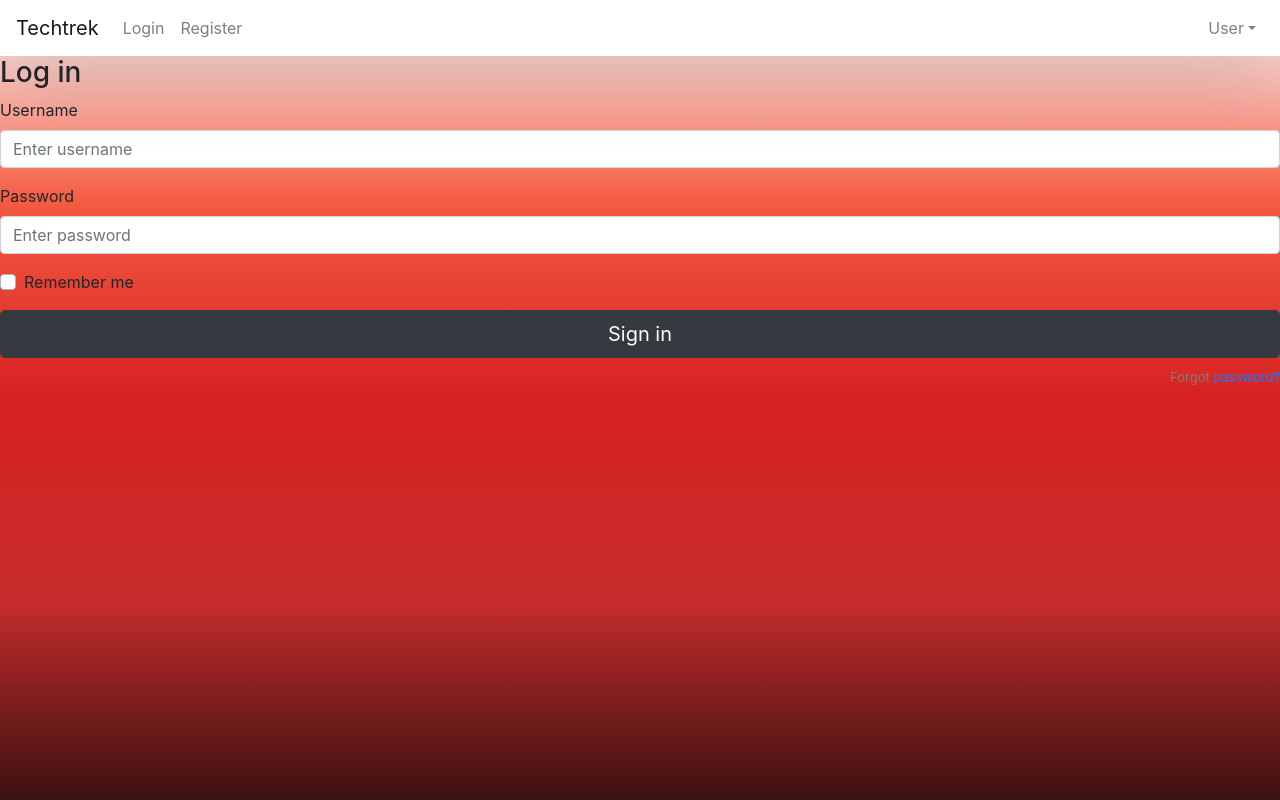
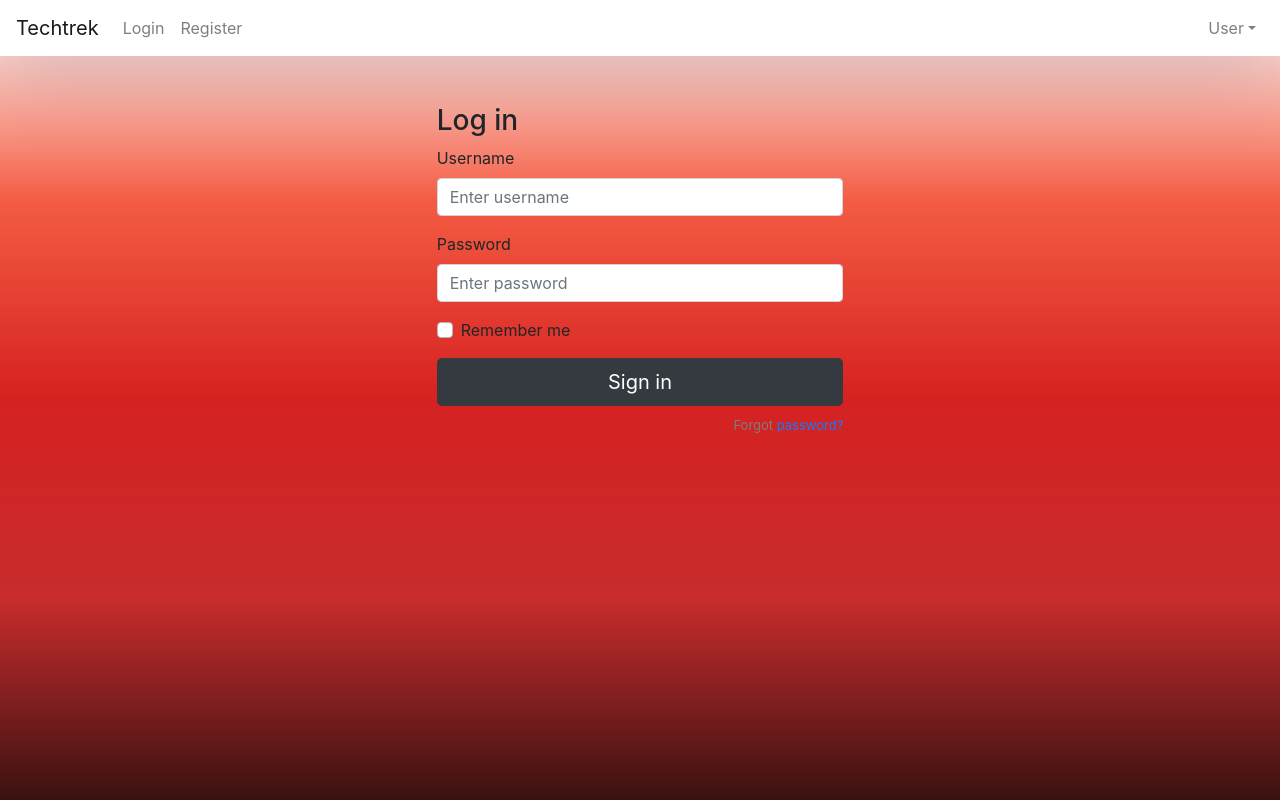
Before and after one commit to e0176881/SEED2021_TT2_Room-12, a React (Create React App) app: page /login in a window 1280 px wide. Built offline with nearby package versions, Linux system fonts and the light colour scheme.

Commit message:
added column for login page

```diff
--- a/src/components/login.js
+++ b/src/components/login.js
@@ -44,6 +44,8 @@
   render() {
     return (
       <form onSubmit={this.login}>
+        <div class="row mt-5 justify-content-center">
+          <div class="col-lg-4">
             <h3>Log in</h3>
 
             <div className="form-group">
@@ -89,6 +91,8 @@
             <p className="forgot-password text-right">
               Forgot <a href="#">password?</a>
             </p>
+          </div>
+        </div>
       </form>
     );
   }
```
Lines whose indentation alone changed are shown as unchanged.
